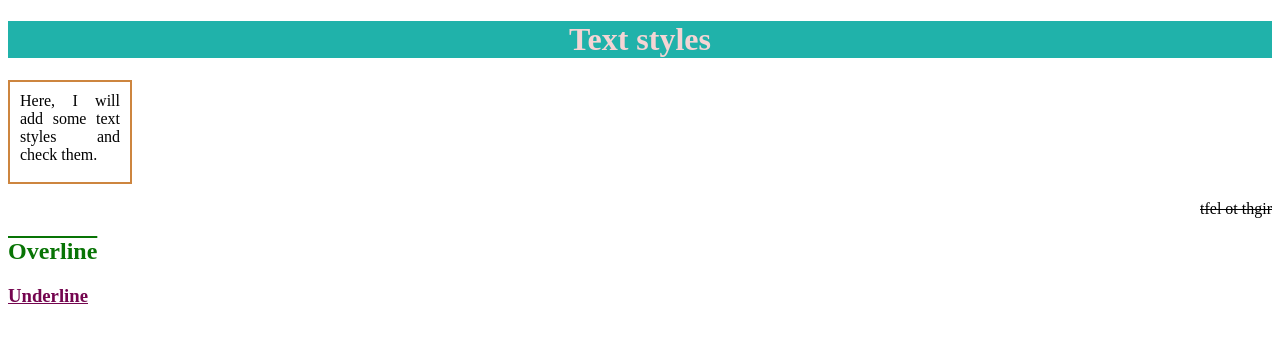
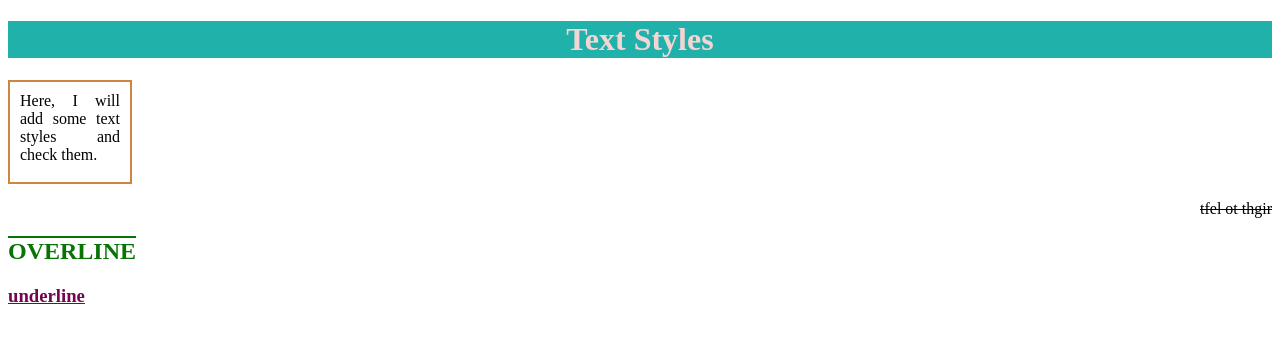
Before and after one commit to afiatamanna06/CSS_course, a plain HTML site: page page4.html in a window 1280 px wide. Drawn offline with Linux system fonts and the light colour scheme.

Commit message:
text.css updated

```diff
--- a/text.css
+++ b/text.css
@@ -2,6 +2,7 @@ h1 {
     text-align: center;
     color: rgb(245, 212, 212);
     background-color: lightseagreen;
+    text-transform: capitalize;
 }
 
 div {
@@ -21,9 +22,11 @@ p {
 h2 {
     color: rgb(8, 116, 5);
     text-decoration: overline;
+    text-transform: uppercase;
 }
 
 h3 {
     color: rgb(116, 5, 79);
     text-decoration: underline;
+    text-transform: lowercase;
 }
```
